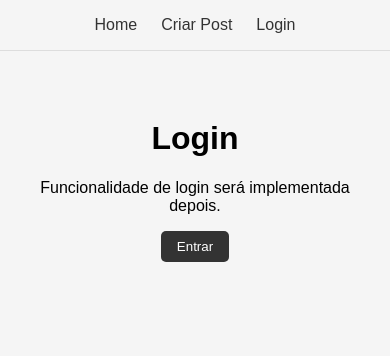
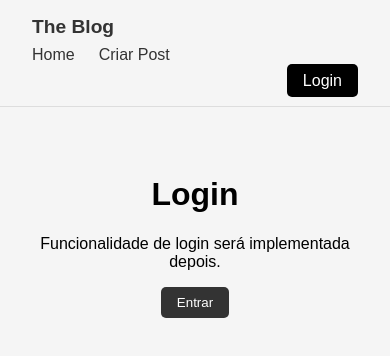
Before and after one commit to matheusdamaiadev/blog-vue, a Vue app: page /login in a window 390 px wide. Shown: the top 356 px of the page. Built offline with nearby package versions, Linux system fonts and the light colour scheme.

Commit message:
botao de excluir post

```diff
--- a/index.html
+++ b/index.html
@@ -4,7 +4,7 @@
     <meta charset="UTF-8" />
     <link rel="icon" type="image/svg+xml" href="/vite.svg" />
     <meta name="viewport" content="width=device-width, initial-scale=1.0" />
-    <title>Blog</title>
+    <title> The Blog</title>
   </head>
   <body>
     <div id="app"></div>
--- a/src/components/Navbar.vue
+++ b/src/components/Navbar.vue
@@ -1,8 +1,17 @@
 <template>
   <nav class="navbar">
-    <router-link to="/">Home</router-link>
-    <router-link to="/create">Criar Post</router-link>
-    <router-link to="/login">Login</router-link>
+    <div class="left">
+      <router-link to="/" class="site-name">The Blog</router-link>
+    </div>
+
+    <div class="center">
+      <router-link to="/">Home</router-link>
+      <router-link to="/create">Criar Post</router-link>
+    </div>
+
+    <div class="right">
+      <router-link to="/login" class="login-btn">Login</router-link>
+    </div>
   </nav>
 </template>
 
@@ -13,20 +22,69 @@ export default {}
 <style scoped>
 .navbar {
   display: flex;
-  justify-content: center;
-  gap: 1.5rem;
-  padding: 1rem;
+  align-items: center;
+  justify-content: space-between;
+  padding: 1rem 2rem;
   background-color: #f5f5f5;
   border-bottom: 1px solid #ddd;
+  font-family: sans-serif;
 }
 
-.navbar a {
+/* Nome do site */
+.site-name {
+  font-weight: 700;
+  font-size: 1.2rem;
+  color: #333;
+  text-decoration: none;
+}
+
+/* Central links */
+.center {
+  display: flex;
+  gap: 1.5rem;
+}
+
+.center a {
   text-decoration: none;
   color: #333;
   font-weight: 500;
 }
 
-.navbar a:hover {
+.center a:hover {
   color: #000;
+  text-decoration: underline;
+}
+
+/* Login botão à direita */
+.right .login-btn {
+  background-color: #000;
+  color: #fff;
+  padding: 0.5rem 1rem;
+  border-radius: 5px;
+  text-decoration: none;
+  font-weight: 500;
+  transition: all 0.3s ease-in-out;
+}
+
+.right .login-btn:hover {
+  background-color: #333;
+  color: #fff;
+}
+
+/* Responsivo: empilha em telas pequenas */
+@media (max-width: 600px) {
+  .navbar {
+    flex-direction: column;
+    gap: 0.5rem;
+    align-items: flex-start;
+  }
+
+  .center {
+    justify-content: flex-start;
+  }
+
+  .right {
+    align-self: flex-end;
+  }
 }
 </style>
--- a/src/components/PostCard.vue
+++ b/src/components/PostCard.vue
@@ -22,17 +22,24 @@ a {
   text-decoration: none;
   color: inherit;
 }
+
 .post-card {
   border: 1px solid #ddd;
   padding: 1rem;
   border-radius: 5px;
-  transition: 0.5s;
   background-color: #fff;
   text-decoration: none;
+  transition: all 0.5s ease-in-out;
 }
 
+/* Hover com sombra e leve elevação */
 .post-card:hover {
-  box-shadow: 0 2px 6px rgba(0,0,0,0.1);
+  box-shadow: 0 4px 12px rgba(0, 0, 0, 0.15);
+
+  h2{
+    text-decoration: underline;
+
+  }
 }
 
 /* Título truncado com reticências */
--- a/src/pages/Home.vue
+++ b/src/pages/Home.vue
@@ -1,13 +1,15 @@
 <template>
   <div class="home">
 
-    <h1>Blog</h1>
+    <h1>Posts</h1>
 
+    <!-- Filtro -->
     <div class="filter">
       <button @click="order = 'desc'" :class="{ active: order === 'desc' }">Mais recente</button>
       <button @click="order = 'asc'" :class="{ active: order === 'asc' }">Mais antigo</button>
     </div>
 
+    <!-- Lista de posts -->
     <div class="posts">
       <PostCard
         v-for="post in posts"
@@ -16,32 +18,41 @@
       />
     </div>
 
+    <!-- Mensagem caso não haja posts -->
     <p v-if="posts.length === 0" class="empty">Nenhum post disponível.</p>
+
   </div>
 </template>
 
 <script>
-import Navbar from '../components/Navbar.vue'
 import PostCard from '../components/PostCard.vue'
 import { supabase } from '../services/supabase.js'
 import { ref, onMounted, watch } from 'vue'
 
 export default {
-  components: { Navbar, PostCard },
+  components: { PostCard },
   setup() {
     const posts = ref([])
     const order = ref('desc')
 
+    // Função para buscar posts
     const fetchPosts = async () => {
       const { data, error } = await supabase
         .from('posts')
         .select('*')
         .order('created_at', { ascending: order.value === 'asc' })
 
-      if (!error) posts.value = data
+      if (!error) {
+        posts.value = data
+      } else {
+        console.error('Erro ao buscar posts:', error)
+      }
     }
 
+    // Executa ao montar o componente
     onMounted(fetchPosts)
+
+    // Reexecuta ao mudar o filtro
     watch(order, fetchPosts)
 
     return { posts, order }
@@ -59,7 +70,7 @@ export default {
 
 h1 {
   text-align: center;
-  margin-bottom: 1rem;
+  margin-bottom: 2rem;
 }
 
 .filter {
@@ -75,6 +86,7 @@ h1 {
   background: none;
   cursor: pointer;
   border-radius: 5px;
+  transition: all 0.3s ease;
 }
 
 .filter button.active {
@@ -84,6 +96,7 @@ h1 {
 
 .posts {
   display: grid;
+  margin-top: 2rem;
   grid-template-columns: repeat(auto-fit, minmax(280px, 1fr));
   gap: 1rem;
 }
@@ -91,5 +104,6 @@ h1 {
 .empty {
   text-align: center;
   margin-top: 2rem;
+  color: #666;
 }
 </style>
--- a/src/pages/Post.vue
+++ b/src/pages/Post.vue
@@ -1,14 +1,17 @@
 <template>
   <div class="post-page">
-
     <div class="post-container" v-if="post">
       <h1>{{ post.title }}</h1>
-      <!-- Data sem os segundos -->
-      <p class="date">{{ new Date(post.created_at).toLocaleString('pt-BR', {
-        day: '2-digit', month: '2-digit', year: 'numeric',
-        hour: '2-digit', minute: '2-digit'
-      }) }}</p>
-      <div class="content">{{ post.content }}</div>
+
+      <p class="date">{{ formattedDate }}</p>
+
+      <div class="content">
+        {{ post.content }}
+      </div>
+
+      <button class="delete-btn" @click="deletePost">
+        Excluir Post
+      </button>
     </div>
 
     <p v-else class="loading">Carregando...</p>
@@ -16,15 +19,14 @@
 </template>
 
 <script>
-import Navbar from '../components/Navbar.vue'
-import { ref, onMounted } from 'vue'
+import { ref, onMounted, computed } from 'vue'
+import { useRoute, useRouter } from 'vue-router'
 import { supabase } from '../services/supabase.js'
-import { useRoute } from 'vue-router'
 
 export default {
-  components: { Navbar },
   setup() {
     const route = useRoute()
+    const router = useRouter()
     const post = ref(null)
 
     const fetchPost = async () => {
@@ -38,40 +40,125 @@ export default {
     }
 
     onMounted(fetchPost)
-    return { post }
+
+    const formattedDate = computed(() => {
+      if (!post.value) return ''
+      return new Date(post.value.created_at).toLocaleString('pt-BR', {
+        day: '2-digit',
+        month: '2-digit',
+        year: 'numeric',
+        hour: '2-digit',
+        minute: '2-digit'
+      })
+    })
+
+    const deletePost = async () => {
+      const confirmDelete = confirm('Deseja realmente excluir este post?')
+      if (!confirmDelete) return
+
+      const { error } = await supabase
+        .from('posts')
+        .delete()
+        .eq('id', post.value.id)
+
+      if (!error) {
+        router.push('/')
+      } else {
+        alert('Erro ao excluir post')
+      }
+    }
+
+    return { post, formattedDate, deletePost }
   }
 }
 </script>
 
 <style scoped>
 .post-page {
-  max-width: 700px;
-  margin: 2rem auto;
-  padding: 1rem;
-  font-family: sans-serif;
+  max-width: 760px;
+  margin: 3rem auto;
+  padding: 0 1rem;
+  font-family: system-ui, -apple-system, BlinkMacSystemFont, sans-serif;
 }
 
-.post-container h1 {
-  margin-bottom: 0.5rem;
-  text-align: center;
+/* bloco principal */
+.post-container {
+  display: flex;
+  flex-direction: column;
+  gap: 1.8rem;
+
+  background: #fafafa;
+  padding: 2.5rem 2.2rem;
+  border-radius: 14px;
 }
 
+/* título */
+.post-container h1 {
+  text-align: center;
+  font-size: 1.9rem;
+  font-weight: 700;
+  color: #111;
+  margin: 0;
+}
+
+/* data */
 .date {
   text-align: center;
-  font-size: 0.85rem;
-  color: #666;
-  margin-bottom: 1rem;
+  font-size: 0.8rem;
+  color: #888;
+  letter-spacing: 0.4px;
 }
 
+/* conteúdo */
 .content {
-  line-height: 1.6;
-  padding: 1rem;
-  border: 1px solid #ddd;
-  border-radius: 5px;
+  font-size: 1.05rem;
+  line-height: 1.9;
+  color: #222;
+
+  white-space: pre-wrap;
+  word-break: break-word;
+  overflow-wrap: break-word;
+
+  padding-top: 1.5rem;
+  border-top: 1px solid #e6e6e6;
 }
 
+/* botão excluir */
+.delete-btn {
+  align-self: center;
+  margin-top: 1.5rem;
+
+  padding: 0.55rem 1.3rem;
+  border-radius: 6px;
+  border: none;
+
+  background: #ff3b3b;
+  color: #fff;
+  font-size: 0.85rem;
+  cursor: pointer;
+
+  transition: background 0.3s ease;
+}
+
+.delete-btn:hover {
+  background: #e03131;
+}
+
+/* loading */
 .loading {
   text-align: center;
-  margin-top: 2rem;
+  margin-top: 3rem;
+  color: #666;
+}
+
+/* mobile */
+@media (max-width: 600px) {
+  .post-container {
+    padding: 1.8rem 1.4rem;
+  }
+
+  .post-container h1 {
+    font-size: 1.6rem;
+  }
 }
 </style>
```
